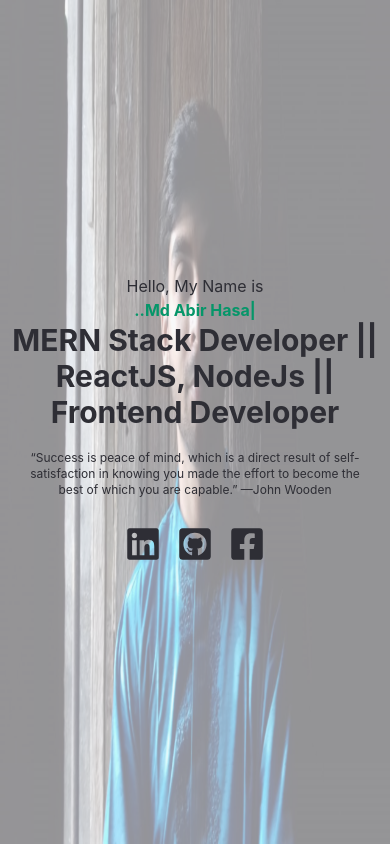
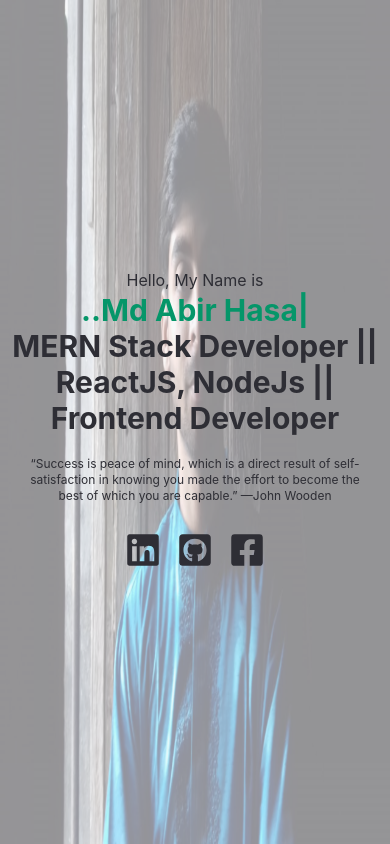
Before and after one commit to StrikerAbir/Abir-Porfolio, a React (Create React App) app: page / in a window 390 px wide. Shown: the top 844 px of the page. Built offline with nearby package versions, Linux system fonts and the light colour scheme; no server answers.

Commit message:
some update

```diff
--- a/src/Pages/About/About.js
+++ b/src/Pages/About/About.js
@@ -12,7 +12,7 @@ const About = () => {
         </div>
       </div>
       <div className="lg:w-3/5 flex justify-center items-center bg-base-100">
-        <div className="px-7 lg:py-0 py-10" data-aos="fade-left">
+        <div className="px-7 lg:py-0 py-10">
           <p className="text-3xl mb-3 font-bold text-primary text-center">
             About Myself
           </p>
--- a/src/Pages/Home/Home.js
+++ b/src/Pages/Home/Home.js
@@ -27,7 +27,7 @@ const Home = () => {
             wrapper="div"
             cursor={true}
             repeat={Infinity}
-            className="lg:text-6xl md:text-3xl text-primary font-bold text-center"
+            className="lg:text-6xl text-3xl text-primary font-bold text-center"
           />
           {/* <h1 className="lg:text-6xl md:text-3xl text-primary font-bold text-center">
             Md Abir Hasan
```
